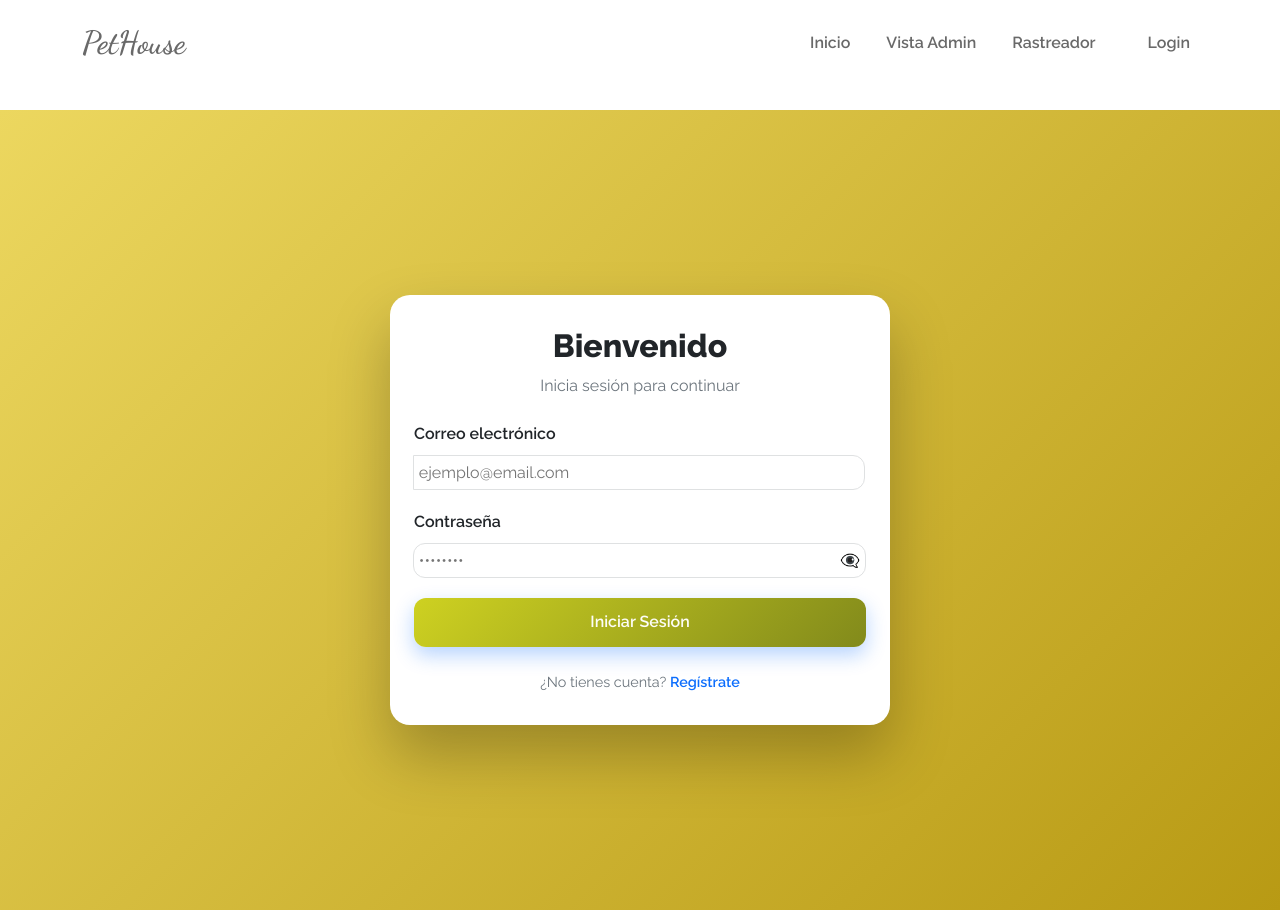
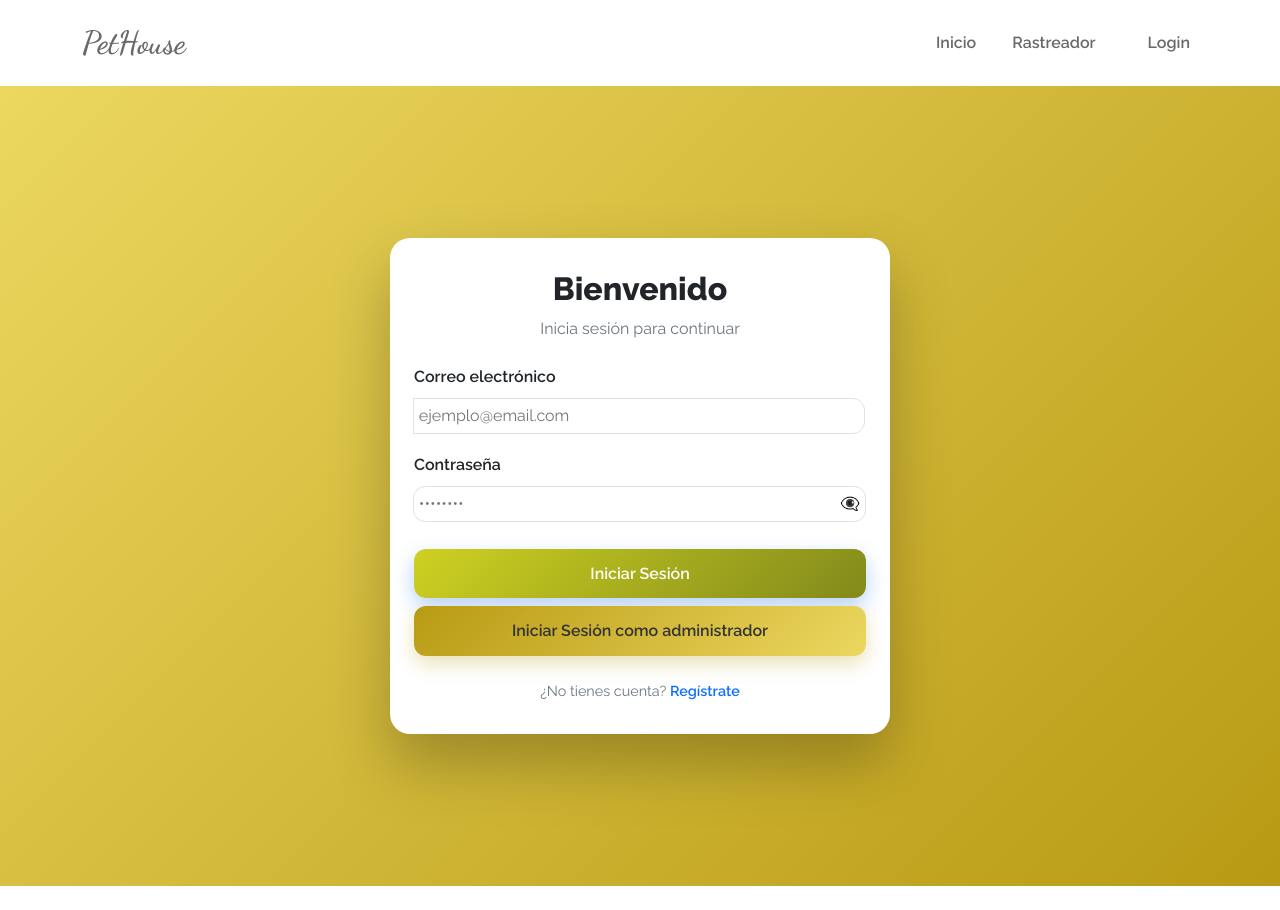
Before and after one commit to RouseRaggio/PetHouse, a SvelteKit app in the folder Frontend/: page /login in a window 1280 px wide. After the commit the page ends 886 px from the top, so only its background shows below. Built offline with nearby package versions, Linux system fonts and the light colour scheme.

Commit message:
Inicio de sesión admin

```diff
--- a/Frontend/src/lib/components/Navbar.svelte
+++ b/Frontend/src/lib/components/Navbar.svelte
@@ -41,10 +41,6 @@
 				</li>
 
 				<li class="nav-item">
-					<a class="nav-link nav-custom" href="/admin">Vista Admin</a>
-				</li>
-
-				<li class="nav-item">
 					<a class="nav-link nav-custom" href="/usuarios/rastreador">Rastreador</a>
 				</li>
 
--- a/Frontend/src/routes/login/+page.svelte
+++ b/Frontend/src/routes/login/+page.svelte
@@ -2,6 +2,7 @@
 	import { on } from 'svelte/events';
 	import { fade, fly } from 'svelte/transition';
 	import Navbar from '$lib/components/Navbar.svelte';
+	import { goto } from '$app/navigation';
 	// svelte-ignore export_let_unused
 	export let data;
 
@@ -18,6 +19,13 @@
 			console.log('Intentando registro:', { nombre, apellido, email, password });
 		} else {
 			console.log('Intentando login:', { email, password });
+		}
+	}
+	function loginAdmin() {
+		if (email === 'admin@gmail.com') {
+			goto('/admin');
+		} else {
+			alert('Este correo no tiene acceso de administrador');
 		}
 	}
 </script>
@@ -71,6 +79,9 @@
 			<button class="btn-login">
 				{isRegister ? 'Registrarse' : 'Iniciar Sesión'}
 			</button>
+			<button id="admin-login" type="button" class="btn-login" on:click={loginAdmin}>
+				Iniciar Sesión como administrador
+			</button>
 		</form>
 
 		<p class="footer-text">
@@ -88,13 +99,11 @@
 
 <style>
 	.login-wrapper {
-		margin-top: 1.5rem;
 		min-height: 100vh;
 		display: flex;
 		justify-content: center;
 		align-items: center;
 		background: linear-gradient(135deg, #ecd75f, #b89a14);
-		padding: 1rem;
 	}
 
 	.login-card {
@@ -181,6 +190,7 @@
 		cursor: pointer;
 		transition: all 0.25s ease;
 		box-shadow: 0 8px 20px rgba(13, 110, 253, 0.3);
+		margin-top: 0.5rem;
 	}
 
 	.btn-login:hover {
@@ -209,4 +219,9 @@
 			padding: 2rem;
 		}
 	}
+	#admin-login {
+		background: linear-gradient(135deg, #b89a14, #ecd75f);
+		color: #333;
+		box-shadow: 0 8px 20px rgba(184, 154, 20, 0.3);
+	}
 </style>
```
Also changed, not shown: Frontend/src/routes/admin/+page.svelte (+29 -4 lines).
